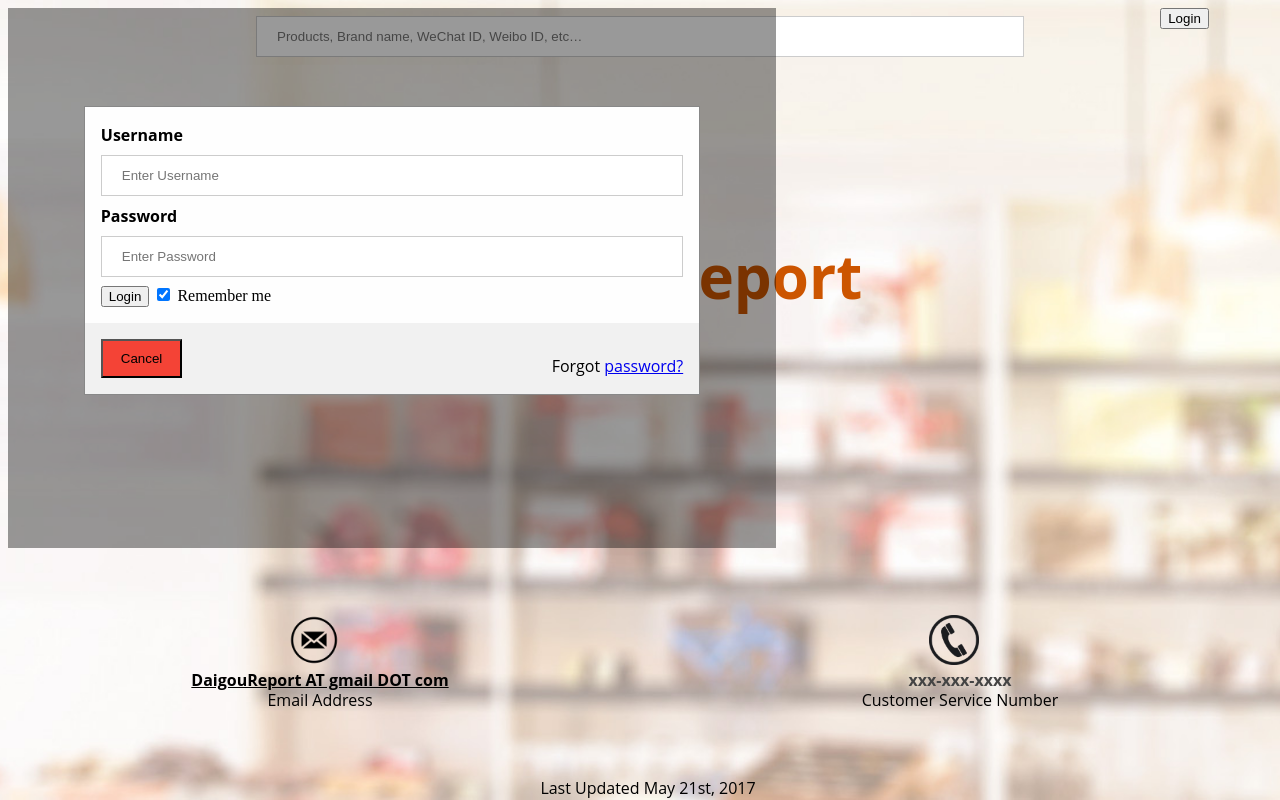
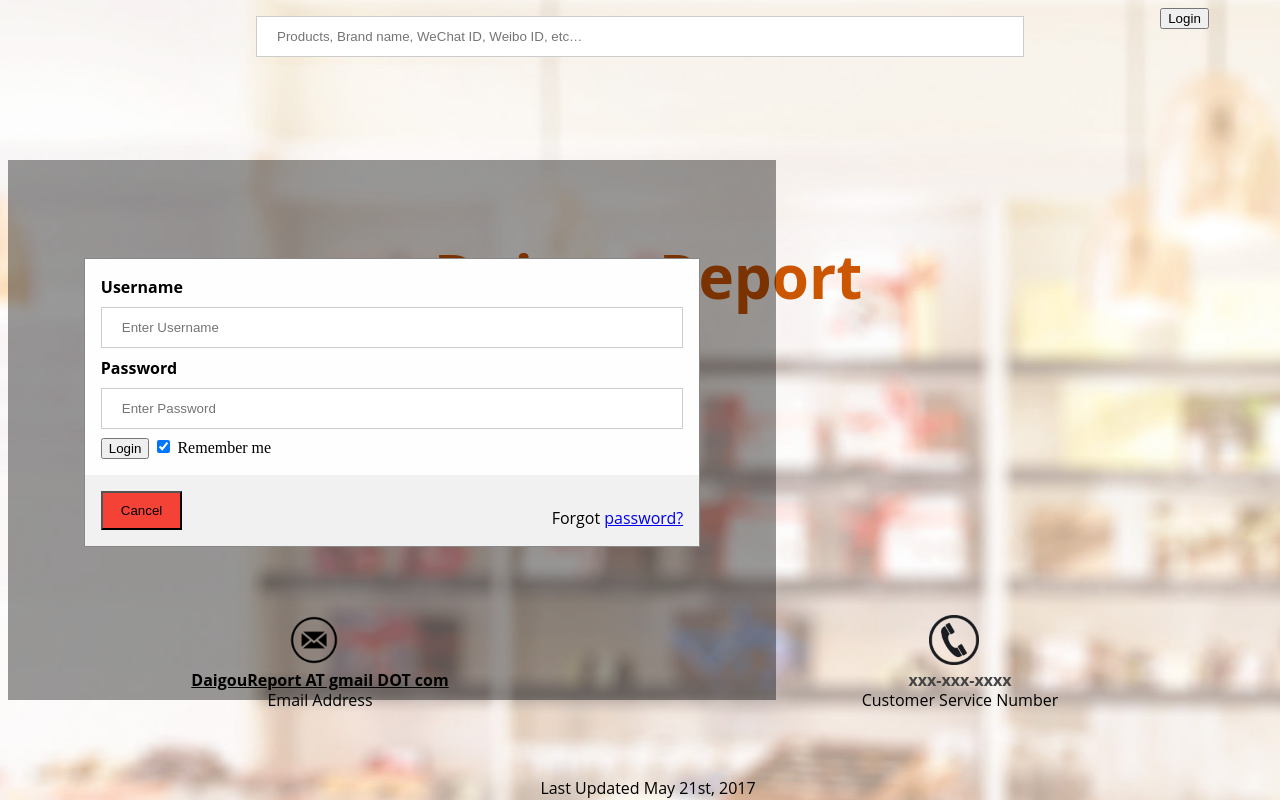
Before and after one commit to agudeveloper/daigoureport.github.io, a PHP site: page / in a window 1280 px wide, after a click on "Login". Run offline with PHP 8.4, Linux system fonts and the light colour scheme.

Commit message:
Update main.css

```diff
--- a/styles/main.css
+++ b/styles/main.css
@@ -183,6 +183,7 @@ span.psw {
     display: none; /* Hidden by default */
     position: fixed; /* Stay in place */
     z-index: 1; /* Sit on top */
+	top: 20%;
     width: 60%; /* Full width */
     height: 60%; /* Full height */
 	vertical-align: middle;
```
